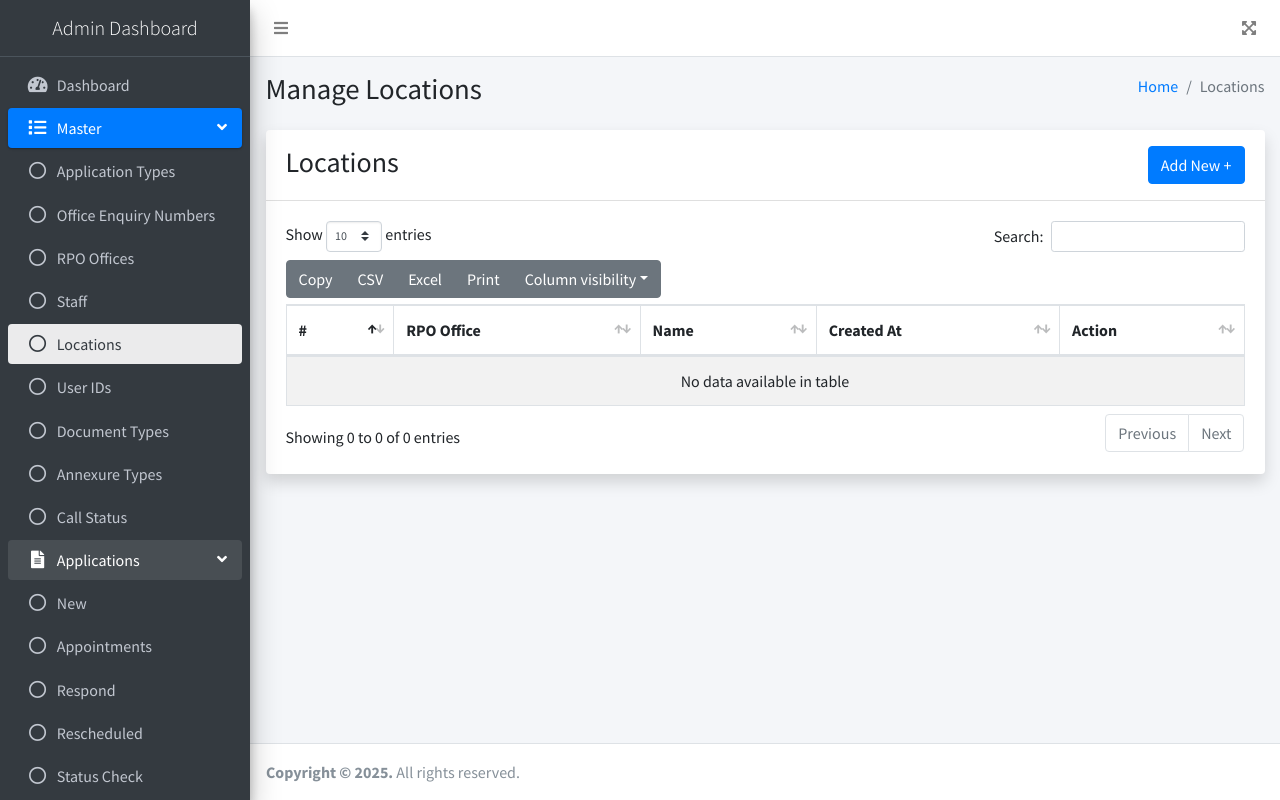
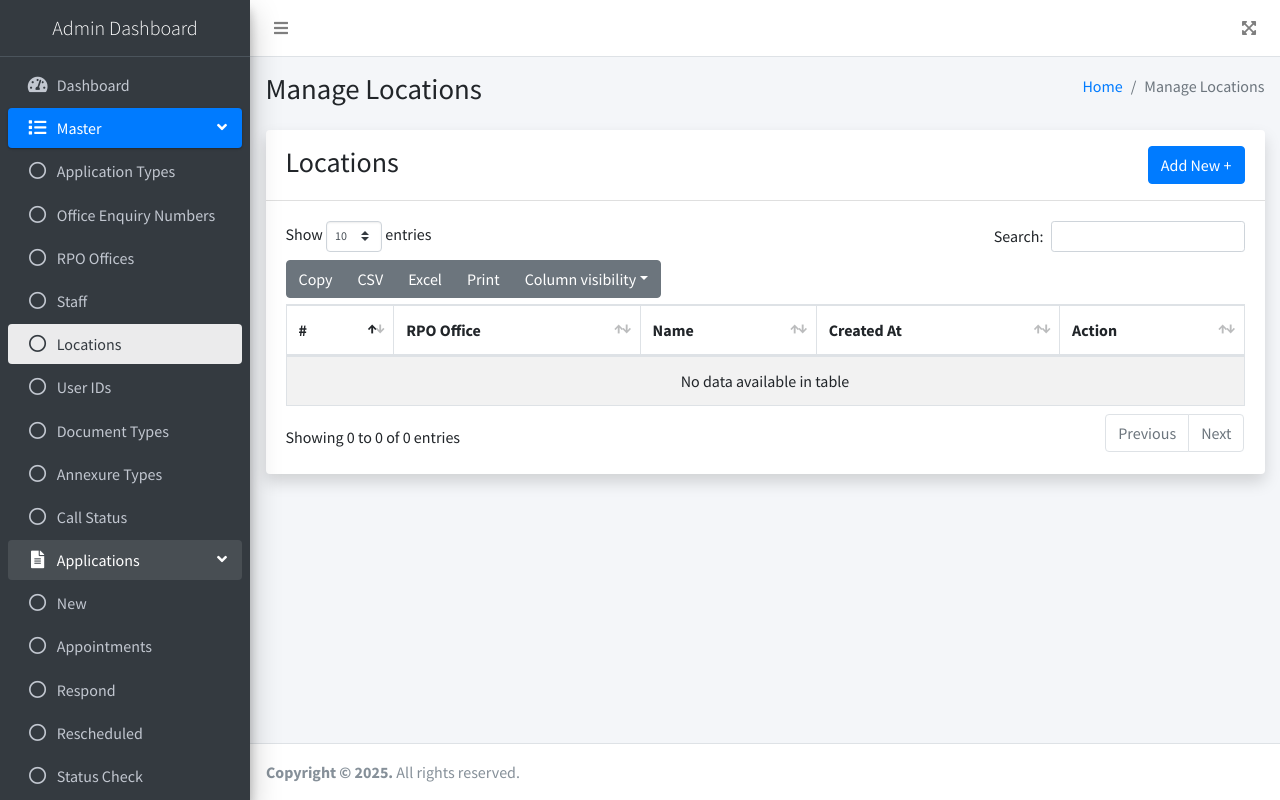
Before and after one commit to Yash19008/Passport-Application-Software, a PHP site: page /application_status/locations.php in a window 1280 px wide. Run offline with PHP 8.4, Linux system fonts and the light colour scheme; the visitor is signed in with stand-in values (Sample User, id 1); data that the repository does not hold is empty; some libraries are stand-ins or nearby versions.

Commit message:
New Updates

```diff
--- a/locations.php
+++ b/locations.php
@@ -26,7 +26,7 @@ $rpos = $conn->query("SELECT * FROM rpo_offices ORDER BY name ASC");
                 <div class="col-sm-6">
                     <ol class="breadcrumb float-sm-right">
                         <li class="breadcrumb-item"><a href="#">Home</a></li>
-                        <li class="breadcrumb-item active">Locations</li>
+                        <li class="breadcrumb-item active">Manage Locations</li>
                     </ol>
                 </div>
             </div>
```
